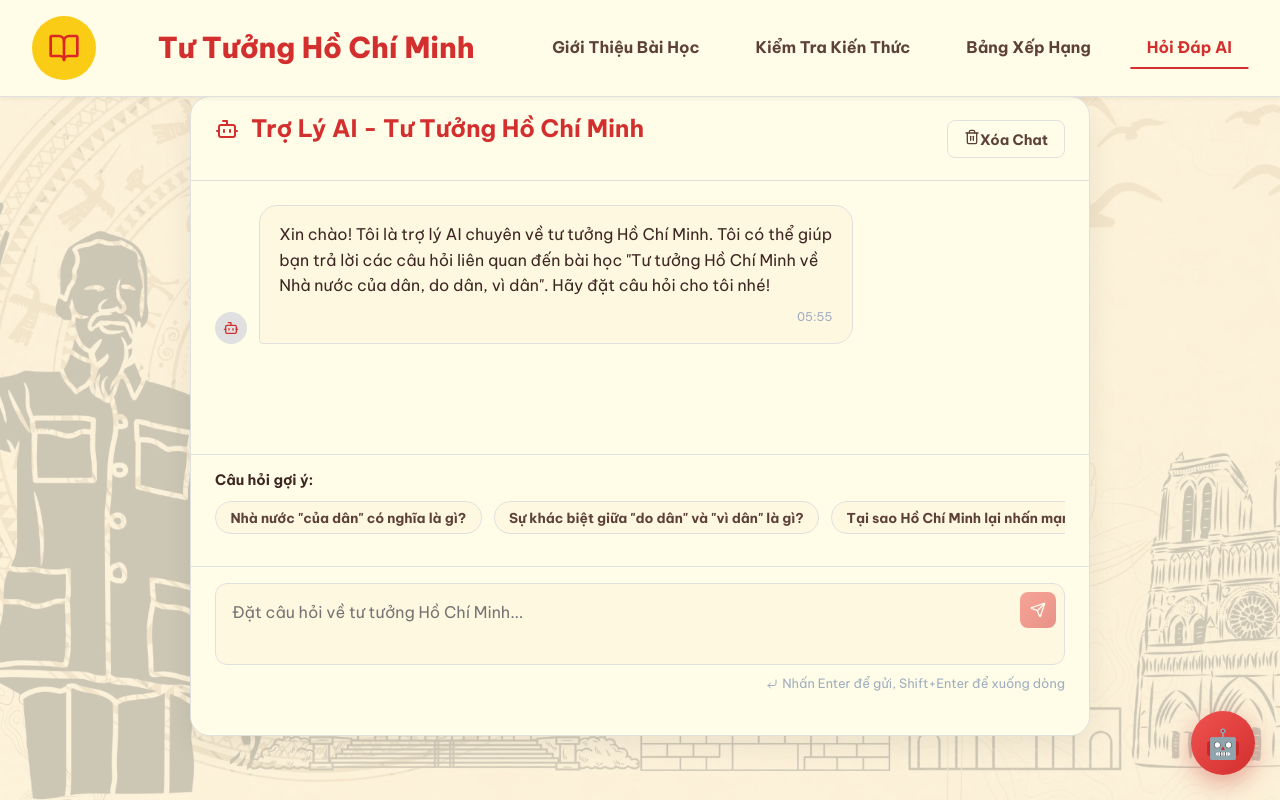
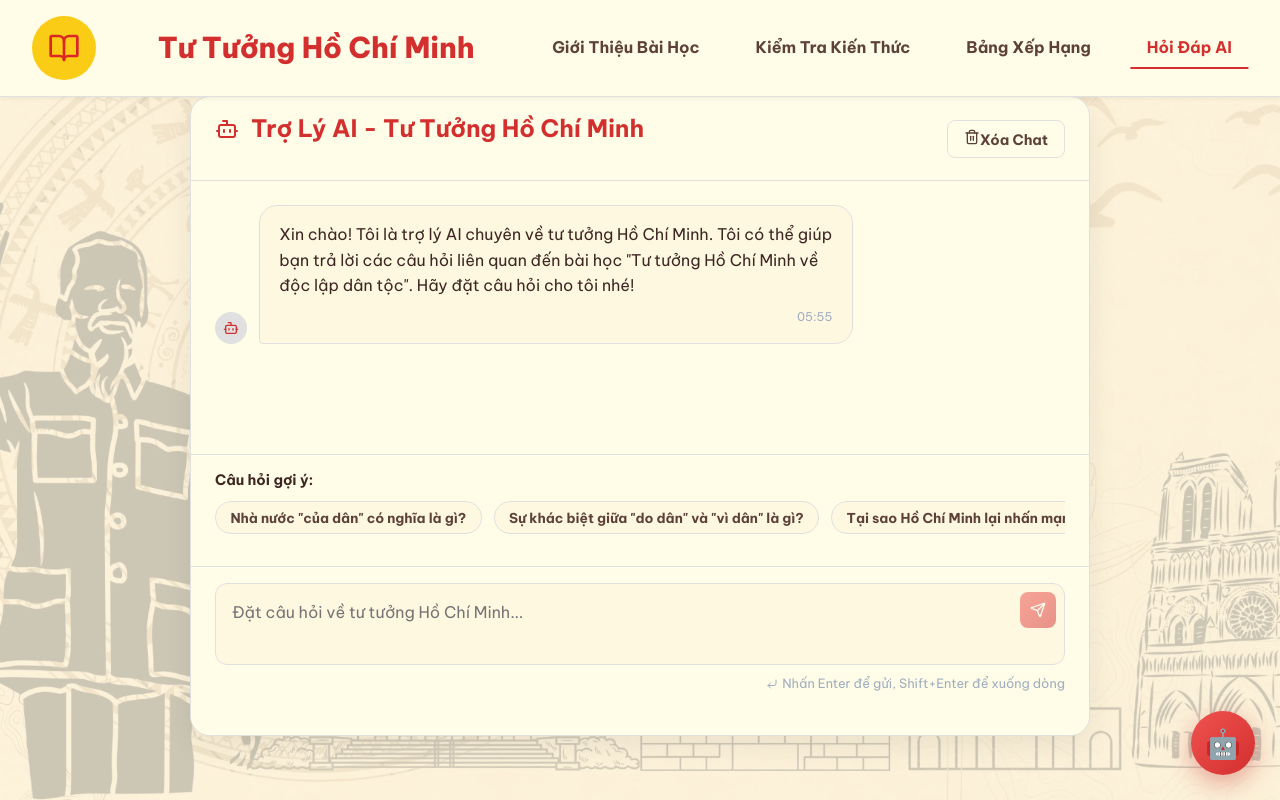
Before and after one commit to TranPhuKhag/hcm202-project, a React (Vite) app: page /chatbot in a window 1280 px wide. Built offline with nearby package versions, Linux system fonts and the light colour scheme; no server answers.

Commit message:
[HCM202-005] Update promt for AI

```diff
--- a/src/pages/AIChatbot.tsx
+++ b/src/pages/AIChatbot.tsx
@@ -18,7 +18,7 @@ const AIChatbot: React.FC<AIChatbotProps> = ({ isFloatingMode = false }) => {
     const welcomeMessage: ChatMessage = {
       id: '1',
       role: 'assistant',
-      content: 'Xin chào! Tôi là trợ lý AI chuyên về tư tưởng Hồ Chí Minh. Tôi có thể giúp bạn trả lời các câu hỏi liên quan đến bài học "Tư tưởng Hồ Chí Minh về Nhà nước của dân, do dân, vì dân". Hãy đặt câu hỏi cho tôi nhé!',
+      content: 'Xin chào! Tôi là trợ lý AI chuyên về tư tưởng Hồ Chí Minh. Tôi có thể giúp bạn trả lời các câu hỏi liên quan đến bài học "Tư tưởng Hồ Chí Minh về độc lập dân tộc". Hãy đặt câu hỏi cho tôi nhé!',
       timestamp: new Date()
     };
     setMessages([welcomeMessage]);
@@ -68,7 +68,7 @@ const AIChatbot: React.FC<AIChatbotProps> = ({ isFloatingMode = false }) => {
 
 NHIỆM VỤ: Hãy trả lời chi tiết, đầy đủ và có chiều sâu về các câu hỏi liên quan đến:
 
-1. 🏛️ Tư tưởng Hồ Chí Minh về nhà nước của dân, do dân, vì dân
+1. 🏛️ Tư tưởng Hồ Chí Minh về độc lập dân tộc
 2. 📖 Khái niệm và ý nghĩa sâu sắc của "của dân", "do dân", "vì dân"
 3. 👥 Vai trò của nhân dân trong nhà nước theo tư tưởng Hồ Chí Minh
 4. 🇻🇳 Ý nghĩa và giá trị của tư tưởng này đối với Việt Nam hiện đại
--- a/src/services/geminiService.ts
+++ b/src/services/geminiService.ts
@@ -30,7 +30,7 @@ class GeminiService {
   // Tạo prompt để tìm ảnh liên quan
   async generateImageSearchTerms(): Promise<string[]> {
     const prompt = `
-    Tạo 5 từ khóa tìm kiếm ảnh bằng tiếng Anh liên quan đến chủ đề "Tư tưởng Hồ Chí Minh về nhà nước của dân, do dân, vì dân".
+    Tạo 5 từ khóa tìm kiếm ảnh bằng tiếng Anh liên quan đến chủ đề "Tư tưởng Hồ Chí Minh về độc lập dân tộc".
 
     Yêu cầu:
     - Mỗi từ khóa 2-4 từ
```
